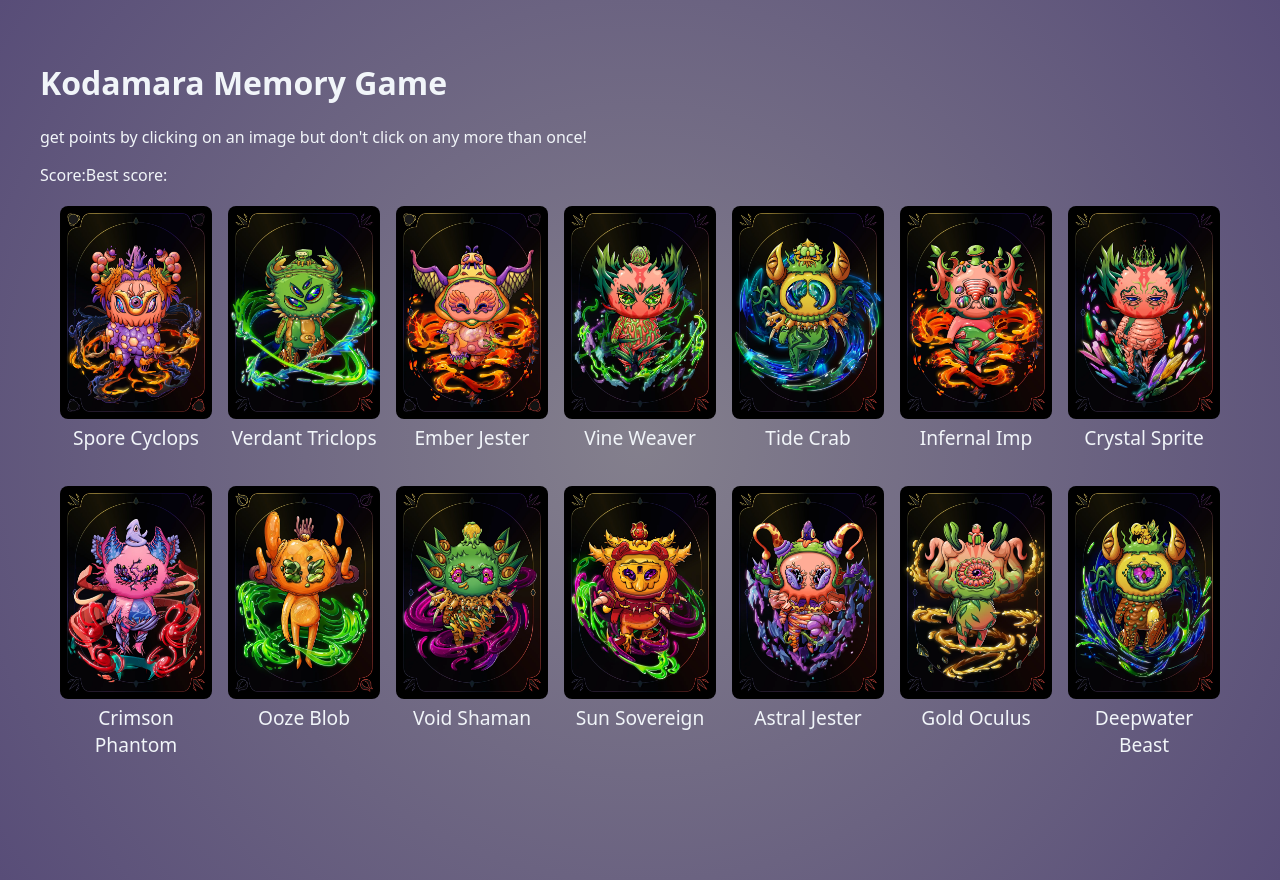
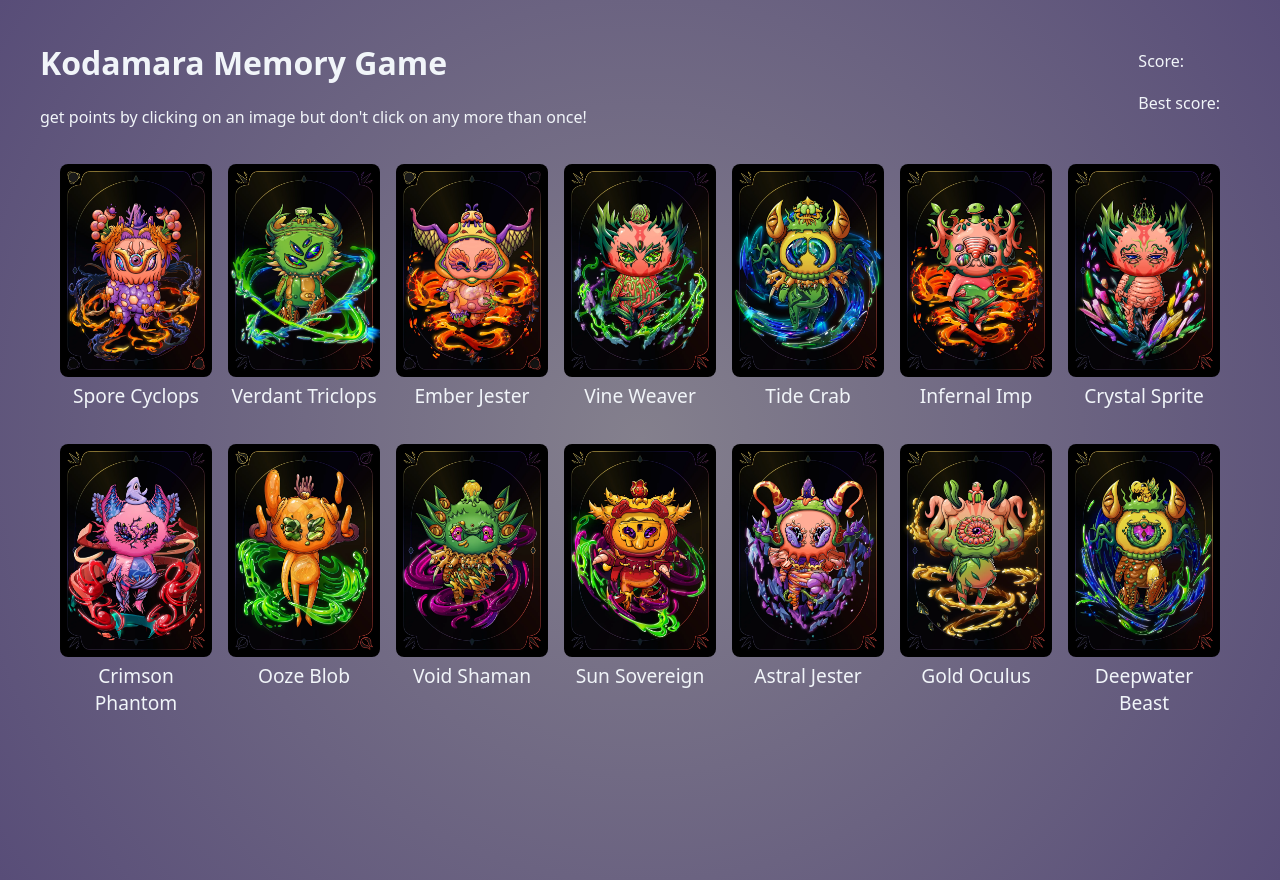
Before and after one commit to AleixMJ/TOP---Project-Memory-Card, a React (Vite) app: page / in a window 1280 px wide. Built offline with nearby package versions, Linux system fonts and the light colour scheme.

Commit message:
feat(ui) improved the css layout of the header

```diff
--- a/src/App.css
+++ b/src/App.css
@@ -46,6 +46,18 @@
   padding: 20px;
 }
 
+#header {
+  margin-top: -20px;
+  display:flex;
+  justify-content: space-between;
+  align-items: center;
+}
+
+#header-right-section span {
+  display:block;
+  padding: 10px;
+  margin-right: 10px;
+}
 
 @media (max-width: 1024px) {
   .cards-container {
```
Also changed, not shown: 1 other file (tests, documents, lock files or other folders).
